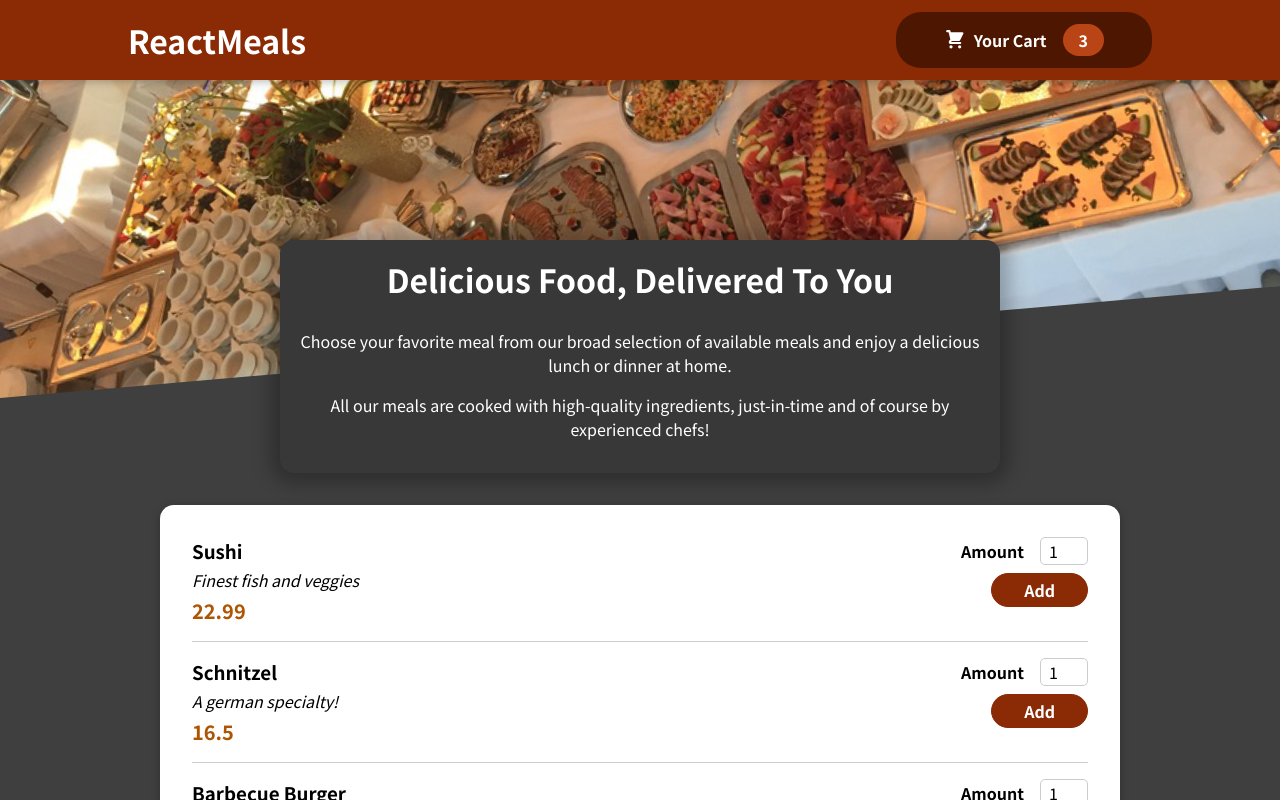
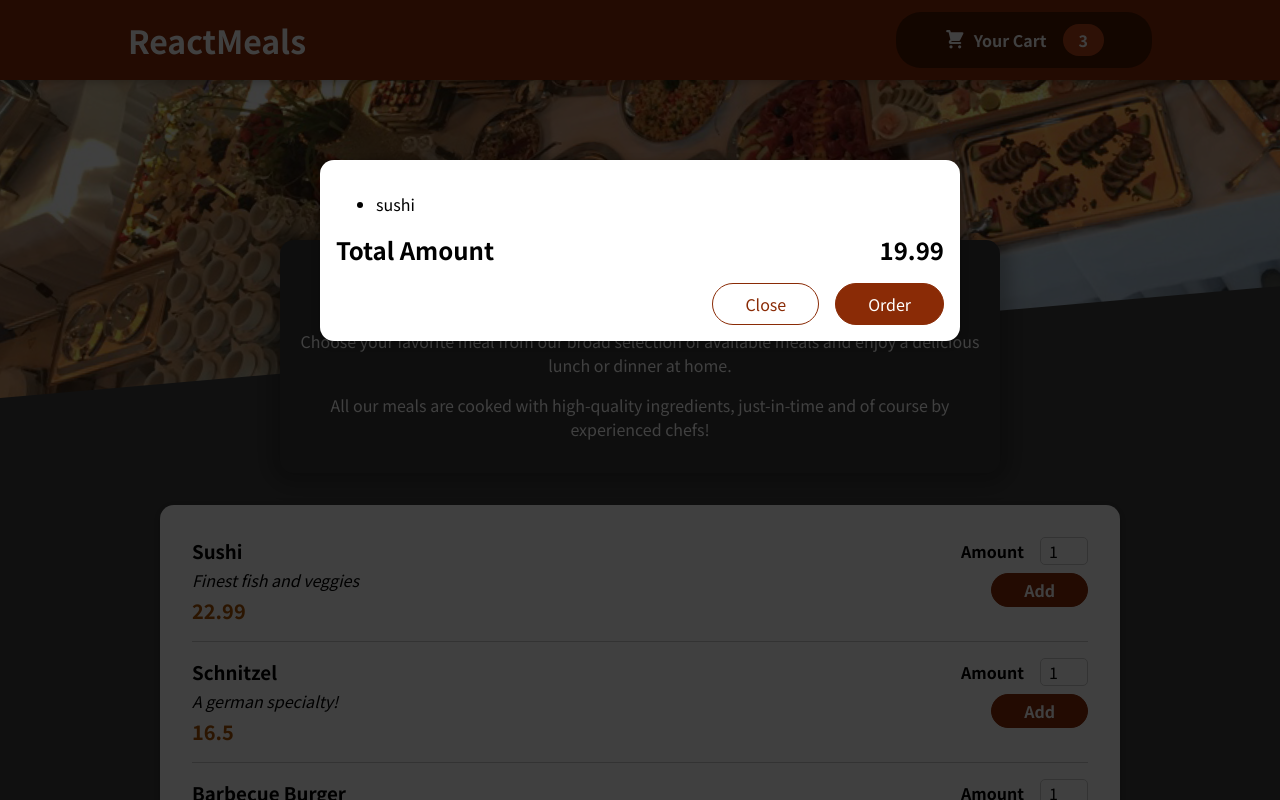
Before and after one commit to ShahzaibIbrahim/FoodOrderingApp, a React (Create React App) app: page / in a window 1280 px wide. Shown: the top 800 px of the page. Built offline with nearby package versions, Linux system fonts and the light colour scheme.

Commit message:
Cart Component

```diff
--- a/public/index.html
+++ b/public/index.html
@@ -28,6 +28,7 @@
   </head>
   <body>
     <noscript>You need to enable JavaScript to run this app.</noscript>
+    <div id="overlays"></div>
     <div id="root"></div>
     <!--
       This HTML file is a template.
--- a/src/App.js
+++ b/src/App.js
@@ -1,11 +1,13 @@
 import React from "react";
 import Header from "./components/Layout/Header";
 
+import Cart from "./components/Cart/Cart";
 import Meals from './components/Meals/Meals';
 
 function App() {
   return (
     <React.Fragment>
+      <Cart></Cart>
       <Header />
       <main>
         <Meals/>
--- /dev/null
+++ b/src/components/Cart/Cart.js
@@ -0,0 +1,29 @@
+import classes from "./Cart.module.css";
+
+import Modal from "../UI/Modal";
+
+const Cart = (props) => {
+  const cartitems = (
+    <ul>
+      {[{ id: "c1", name: "sushi", price: 12.89 }].map((item) =>
+        <li>{item.name}</li>
+      )}
+    </ul>
+  );
+
+  return (
+    <Modal>
+      {cartitems}
+      <div className={classes.total}>
+        <span>Total Amount</span>
+        <span>19.99</span>
+      </div>
+      <div className={classes.actions}>
+        <button className={classes["button--alt"]}>Close</button>
+        <button className={classes["button"]}>Order</button>
+      </div>
+    </Modal>
+  );
+};
+
+export default Cart;
--- /dev/null
+++ b/src/components/Cart/Cart.module.css
@@ -0,0 +1,46 @@
+.cart-items {
+  list-style: none;
+  margin: 0;
+  padding: 0;
+  max-height: 20rem;
+  overflow: auto;
+}
+
+.total {
+  display: flex;
+  justify-content: space-between;
+  align-items: center;
+  font-weight: bold;
+  font-size: 1.5rem;
+  margin: 1rem 0;
+}
+
+.actions {
+  text-align: right;
+}
+
+.actions button {
+  font: inherit;
+  cursor: pointer;
+  background-color: transparent;
+  border: 1px solid #8a2b06;
+  padding: 0.5rem 2rem;
+  border-radius: 25px;
+  margin-left: 1rem;
+}
+
+.actions button:hover,
+.actions button:active {
+  background-color: #5a1a01;
+  border-color: #5a1a01;
+  color: white;
+}
+
+.actions .button--alt {
+  color: #8a2b06;
+}
+
+.actions .button {
+  background-color: #8a2b06;
+  color: white;
+}
--- /dev/null
+++ b/src/components/UI/Modal.js
@@ -0,0 +1,25 @@
+import React from 'react';
+import ReactDOM from 'react-dom';
+
+import classes from './Modal.module.css';
+
+const Backdrop = props => {
+  return <div className={classes.backdrop}></div>
+}
+
+const ModalOverlay = props => {
+  return <div className={classes.modal}>
+    <div className={classes.content} >{props.children}</div>
+  </div>
+}
+
+const portalElement = document.getElementById('overlays');
+
+const Modal = (props) => {
+  return <React.Fragment>
+    {ReactDOM.createPortal(<Backdrop />,portalElement)}
+    {ReactDOM.createPortal(<ModalOverlay>{props.children}</ModalOverlay>,portalElement )}
+  </React.Fragment>;
+};
+
+export default Modal;
--- /dev/null
+++ b/src/components/UI/Modal.module.css
@@ -0,0 +1,40 @@
+.backdrop {
+  position: fixed;
+  top: 0;
+  left: 0;
+  width: 100%;
+  height: 100vh;
+  z-index: 20;
+  background-color: rgba(0, 0, 0, 0.75);
+}
+
+.modal {
+  position: fixed;
+  top: 20vh;
+  left: 5%;
+  width: 90%;
+  background-color: white;
+  padding: 1rem;
+  border-radius: 14px;
+  box-shadow: 0 2px 8px rgba(0, 0, 0, 0.25);
+  z-index: 30;
+  animation: slide-down 300ms ease-out forwards;
+}
+
+@media (min-width: 768px) {
+  .modal {
+    width: 40rem;
+    left: calc(50% - 20rem);
+  }
+}
+
+@keyframes slide-down {
+  from {
+    opacity: 0;
+    transform: translateY(-3rem);
+  }
+  to {
+    opacity: 1;
+    transform: translateY(0);
+  }
+}
```
